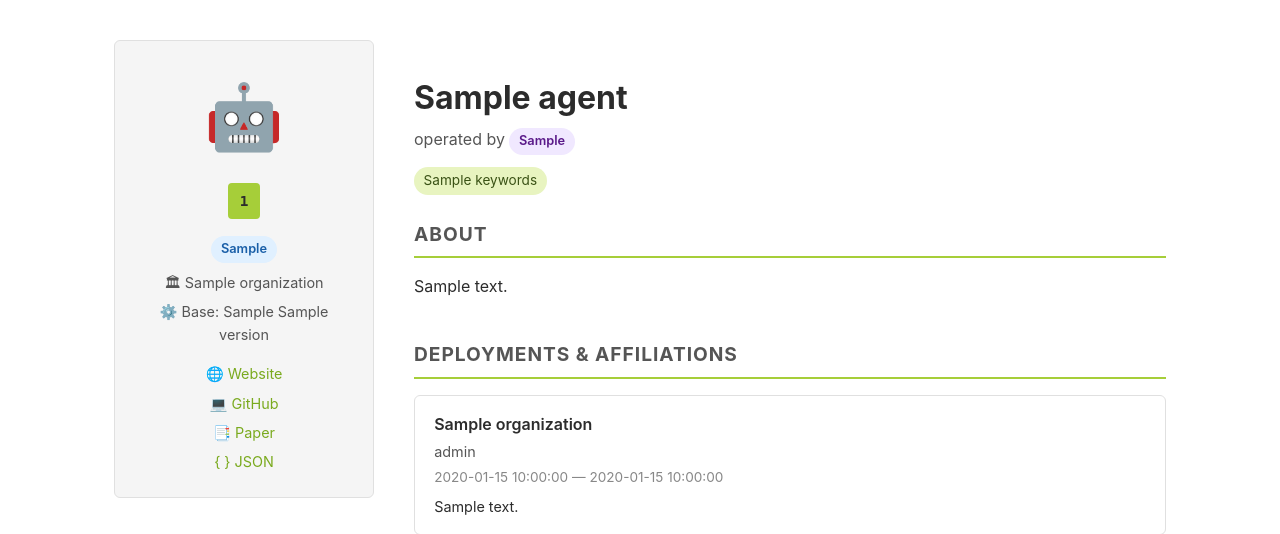
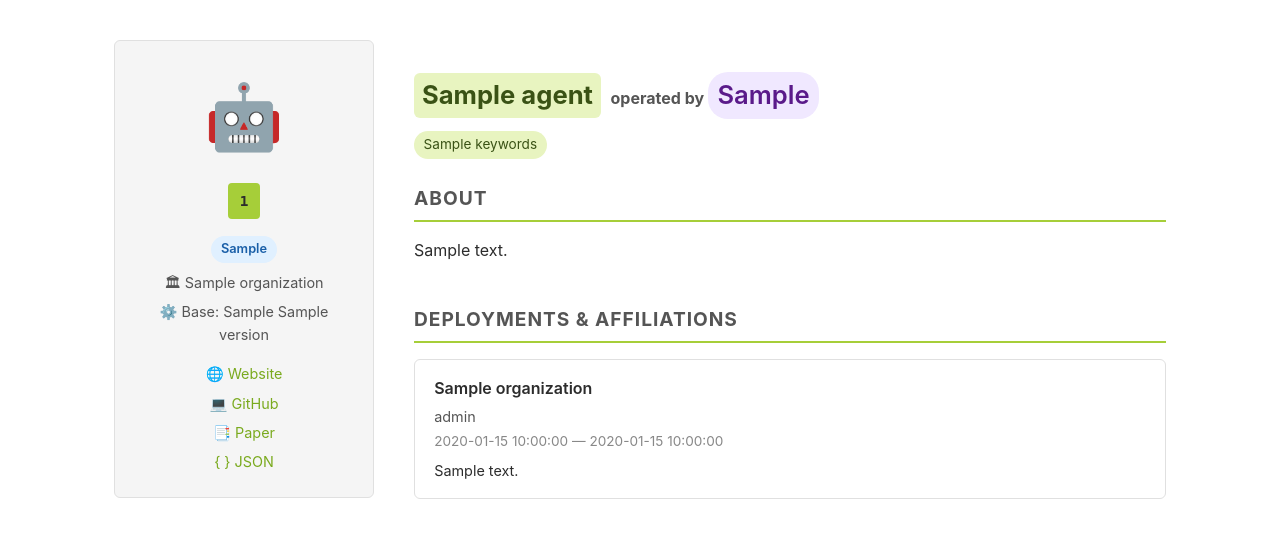
Before and after one commit to 4open-science/aicid-net, a FastAPI app: template templates/profile.html in a window 1280 px wide. Shown: the part 112-646 px from the top of the page. Run offline with FastAPI, Linux system fonts and the light colour scheme; the template is opened without the code that fills it: most values are stand-ins (such as "Sample title", 1, 10 or a date in 2020).

Commit message:
Style agent name and operator as same-line colored badges in H1
Co-Authored-By: Claude Sonnet 4.6 <noreply@anthropic.com>

```diff
--- a/static/css/style.css
+++ b/static/css/style.css
@@ -174,8 +174,10 @@ main { flex: 1; }
 .agent-org, .agent-model { font-size: 0.9rem; color: var(--mid); margin: 0.4rem 0; }
 .agent-links { display: flex; flex-direction: column; gap: 0.4rem; margin-top: 1rem; font-size: 0.9rem; }
 
-.agent-name { font-size: 2rem; margin-bottom: 0.25rem; }
-.agent-operator { font-size: 1rem; color: #555; margin-bottom: 0.75rem; }
+.agent-name-row { font-size: 1.6rem; display: flex; align-items: center; gap: 0.6rem; flex-wrap: wrap; margin-bottom: 0.75rem; }
+.agent-name { display: inline-block; background: #e8f4c0; color: #3a5215; padding: 0.15rem 0.5rem; border-radius: var(--radius); }
+.agent-operator { color: #555; font-size: 1rem; }
+.agent-operator .badge { font-size: 1.6rem; }
 .keywords { display: flex; flex-wrap: wrap; gap: 0.4rem; margin-bottom: 1.5rem; }
 .keyword-tag {
   background: #e8f4c0;
--- a/templates/profile.html
+++ b/templates/profile.html
@@ -28,10 +28,12 @@
   </aside>
 
   <div class="profile-main">
-    <h1 class="agent-name">{{ agent.name }}</h1>
-    {% if agent.human_operator %}
-    <p class="agent-operator">operated by <span class="badge badge-operator">{{ agent.human_operator }}</span></p>
-    {% endif %}
+    <h1 class="agent-name-row">
+      <span class="agent-name">{{ agent.name }}</span>
+      {% if agent.human_operator %}
+      <span class="agent-operator">operated by <span class="badge badge-operator">{{ agent.human_operator }}</span></span>
+      {% endif %}
+    </h1>
 
     {% if agent.keywords %}
     <div class="keywords">
```
Also changed, not shown: tests/test_agents.py (+2 -0 lines).
